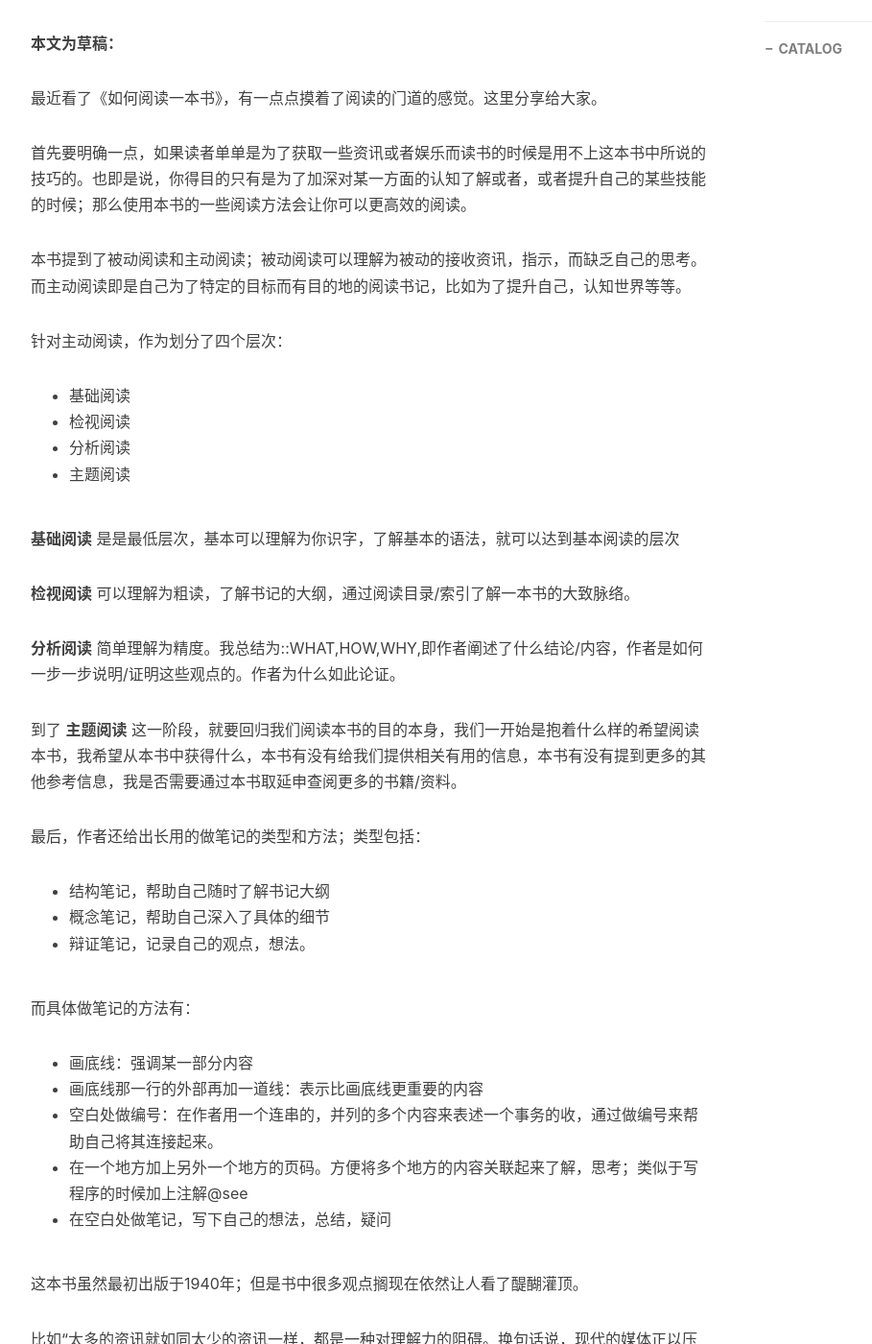
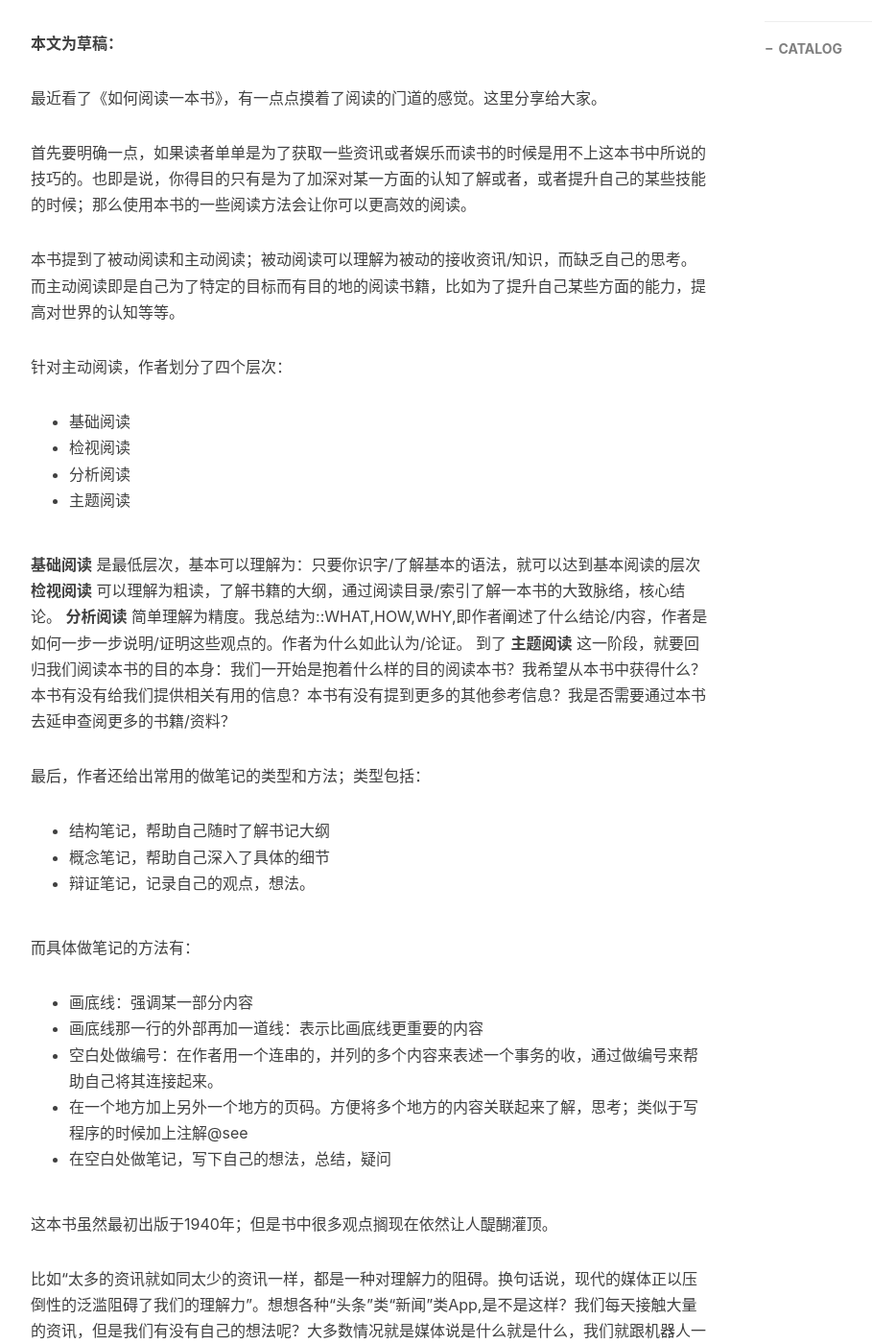
Before and after one commit to enilu-en/enilu-en.github.io, a Jekyll site: the page built from _posts/2019/2019-09-01-《如何阅读一本书》读书笔记.md, in a window 1280 px wide and 1400 px high, scrolled down 583 px. Shown: the whole window at 96% size, without its empty margins (233-1142 px from the left). Built offline with Jekyll 4.4.1, drawn with Linux system fonts in a browser that asks for light colours; nearby versions of some CDN libraries; comment, search, counter and statistics services are not loaded; some of the changed text lies outside the part shown.

Commit message:
Add article

```diff
--- a/_posts/2019/2019-09-01-《如何阅读一本书》读书笔记.md
+++ b/_posts/2019/2019-09-01-《如何阅读一本书》读书笔记.md
@@ -18,23 +18,20 @@ tags:
 
 首先要明确一点，如果读者单单是为了获取一些资讯或者娱乐而读书的时候是用不上这本书中所说的技巧的。也即是说，你得目的只有是为了加深对某一方面的认知了解或者，或者提升自己的某些技能的时候；那么使用本书的一些阅读方法会让你可以更高效的阅读。
 
-本书提到了被动阅读和主动阅读；被动阅读可以理解为被动的接收资讯，指示，而缺乏自己的思考。而主动阅读即是自己为了特定的目标而有目的地的阅读书记，比如为了提升自己，认知世界等等。
+本书提到了被动阅读和主动阅读；被动阅读可以理解为被动的接收资讯/知识，而缺乏自己的思考。而主动阅读即是自己为了特定的目标而有目的地的阅读书籍，比如为了提升自己某些方面的能力，提高对世界的认知等等。
 
-针对主动阅读，作为划分了四个层次：
+针对主动阅读，作者划分了四个层次：
 - 基础阅读
 - 检视阅读
 - 分析阅读
 - 主题阅读
 
-**基础阅读** 是是最低层次，基本可以理解为你识字，了解基本的语法，就可以达到基本阅读的层次
+**基础阅读** 是最低层次，基本可以理解为：只要你识字/了解基本的语法，就可以达到基本阅读的层次
+**检视阅读** 可以理解为粗读，了解书籍的大纲，通过阅读目录/索引了解一本书的大致脉络，核心结论。
+**分析阅读** 简单理解为精度。我总结为::WHAT,HOW,WHY,即作者阐述了什么结论/内容，作者是如何一步一步说明/证明这些观点的。作者为什么如此认为/论证。
+到了 **主题阅读** 这一阶段，就要回归我们阅读本书的目的本身：我们一开始是抱着什么样的目的阅读本书？我希望从本书中获得什么？本书有没有给我们提供相关有用的信息？本书有没有提到更多的其他参考信息？我是否需要通过本书去延申查阅更多的书籍/资料？
 
-**检视阅读** 可以理解为粗读，了解书记的大纲，通过阅读目录/索引了解一本书的大致脉络。
-
-**分析阅读** 简单理解为精度。我总结为::WHAT,HOW,WHY,即作者阐述了什么结论/内容，作者是如何一步一步说明/证明这些观点的。作者为什么如此论证。
-
-到了 **主题阅读** 这一阶段，就要回归我们阅读本书的目的本身，我们一开始是抱着什么样的希望阅读本书，我希望从本书中获得什么，本书有没有给我们提供相关有用的信息，本书有没有提到更多的其他参考信息，我是否需要通过本书取延申查阅更多的书籍/资料。
-
-最后，作者还给出长用的做笔记的类型和方法；类型包括：
+最后，作者还给出常用的做笔记的类型和方法；类型包括：
 - 结构笔记，帮助自己随时了解书记大纲
 - 概念笔记，帮助自己深入了具体的细节
 - 辩证笔记，记录自己的观点，想法。
@@ -47,20 +44,16 @@ tags:
 - 在空白处做笔记，写下自己的想法，总结，疑问
 
 
-这本书虽然最初出版于1940年；但是书中很多观点搁现在依然让人看了醍醐灌顶。
+这本书虽然最初出版于1940年；但是书中很多观点搁现在依然让人醍醐灌顶。
 
 比如“太多的资讯就如同太少的资讯一样，都是一种对理解力的阻碍。换句话说，现代的媒体正以压倒性的泛滥阻碍了我们的理解力”。想想各种“头条”类“新闻”类App,是不是这样？我们每天接触大量的资讯，但是我们有没有自己的想法呢？大多数情况就是媒体说是什么就是什么，我们就跟机器人一样随风飘摇；正因为如此，网络上的一些事情才会发酵极快，我们就和没有思想的雪花一样，跟着一个雪球越滚越大。
 
 比如“如何将知识分子的态度与观点包装起来，是当今最有才智的人做的最有活跃的事业之一。”目前很多所谓的大V，KOL不就干的这种事情嘛，用极具诱惑力的语言把大众的情绪调动起来，贩卖各种焦虑，成功学，婚姻维护之道，职场经验；贩卖给大家。
 
-作者提醒读者“阅读越主动，效果越好”。也就是怀着一个“功利心”读书可以获得更多东西：我要从本书获得什么，我要提升自己的哪些认知。这些问题在读一本书之前就确定好了后再去读会有立竿见影的效果，否则就和读爽文/鸡汤/机器算法推荐的新闻一样，看到时候很爽，很嗨，看完了就完了；我们只是一个被投食的肉鸡，肥了小说/资讯站点。自己什么也收获不了，还逐渐丧失了思考能力。
+作者提醒读者“阅读越主动，效果越好”。也就是要怀着一个“功利心”读书可以获得更多东西：我要从本书获得什么，我要提升自己的哪些认知。这些问题在读一本书之前就确定好了后再去读会有立竿见影的效果，否则就和读爽文/鸡汤/机器算法推荐的新闻一样；看到时候很爽，很嗨，看完了就完了；我们只是一个被投食的肉鸡，肥了小说/资讯站点。自己什么也收获不了，还逐渐丧失了思考能力。
 
 作者还提到一个阅读技巧：“头一次面对一本难读的书的时候，从头到尾先读一遍，碰到不懂的地方不要停下来查询或思索”，“不要被一个看不懂的章节阻挠或邪气。”其实我现在写读书笔记也是一样的思路。我写一篇读书笔记至少会写三遍，第一遍，把我对这本书的所有想法和我记住的并且觉得这本书有意思的观点全部写下来。第二遍，我才会把我要描述的内容整理的连贯起来，并且查漏补缺。第三遍我会再读一遍这篇读书笔记，看看这个是不是我想表达的东西，如果不是，或者一部分不是，会再调整。甚至说我现在的想法和之前的想法完全不一样了，那么推到重来。
 
 
 最后附上做的思维导图
 ![如何阅读一本书思维导图](/img/2019/如何阅读一本书.png)
-
-
-参考资料：
-豆瓣：https://book.douban.com/subject/1013208/
```
